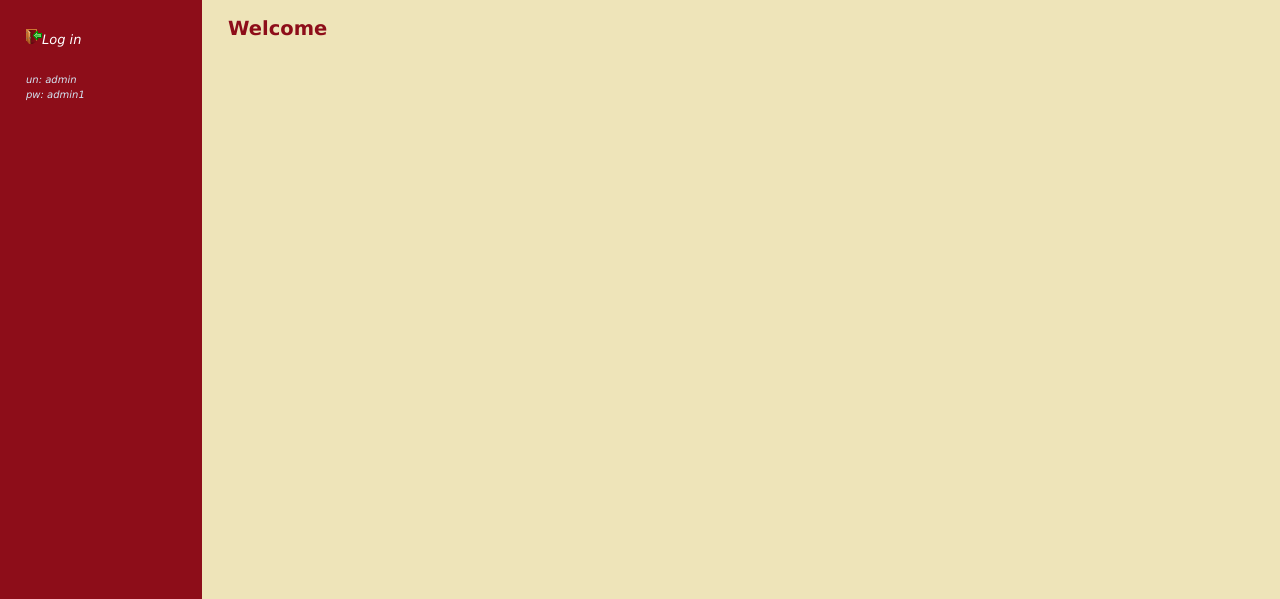
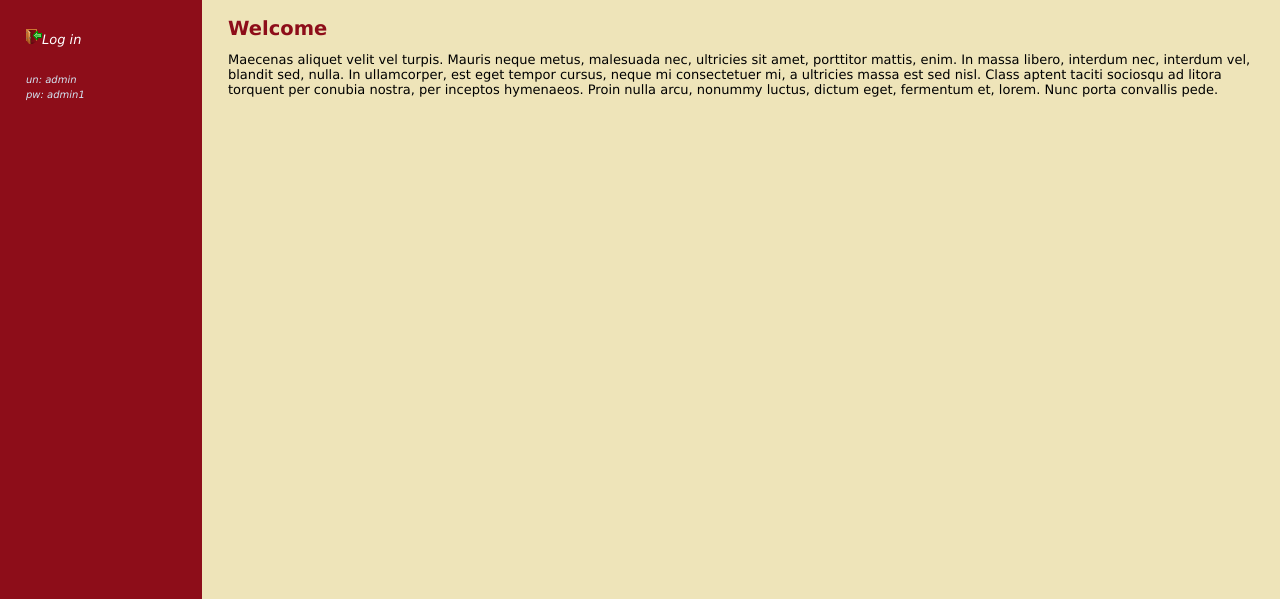
Before and after one commit to vladinooo/PHP-Development, a PHP site: page / in a window 1280 px wide. Shown: the part 70-669 px from the top of the page. Run offline with PHP 8.4, Linux system fonts and the light colour scheme; data that the repository does not hold is empty.

Commit message:
Added some text to fronpage

```diff
--- a/Hartmann-cms/index.php
+++ b/Hartmann-cms/index.php
@@ -32,6 +32,9 @@
 			<?php }
 				  else { ?>
 				 		<h2>Welcome</h2>
+				 		<p>
+				 			Maecenas aliquet velit vel turpis. Mauris neque metus, malesuada nec, ultricies sit amet, porttitor mattis, enim. In massa libero, interdum nec, interdum vel, blandit sed, nulla. In ullamcorper, est eget tempor cursus, neque mi consectetuer mi, a ultricies massa est sed nisl. Class aptent taciti sociosqu ad litora torquent per conubia nostra, per inceptos hymenaeos. Proin nulla arcu, nonummy luctus, dictum eget, fermentum et, lorem. Nunc porta convallis pede.
+				 		</p>
 				 <?php } ?>
 		</td>
 
```
